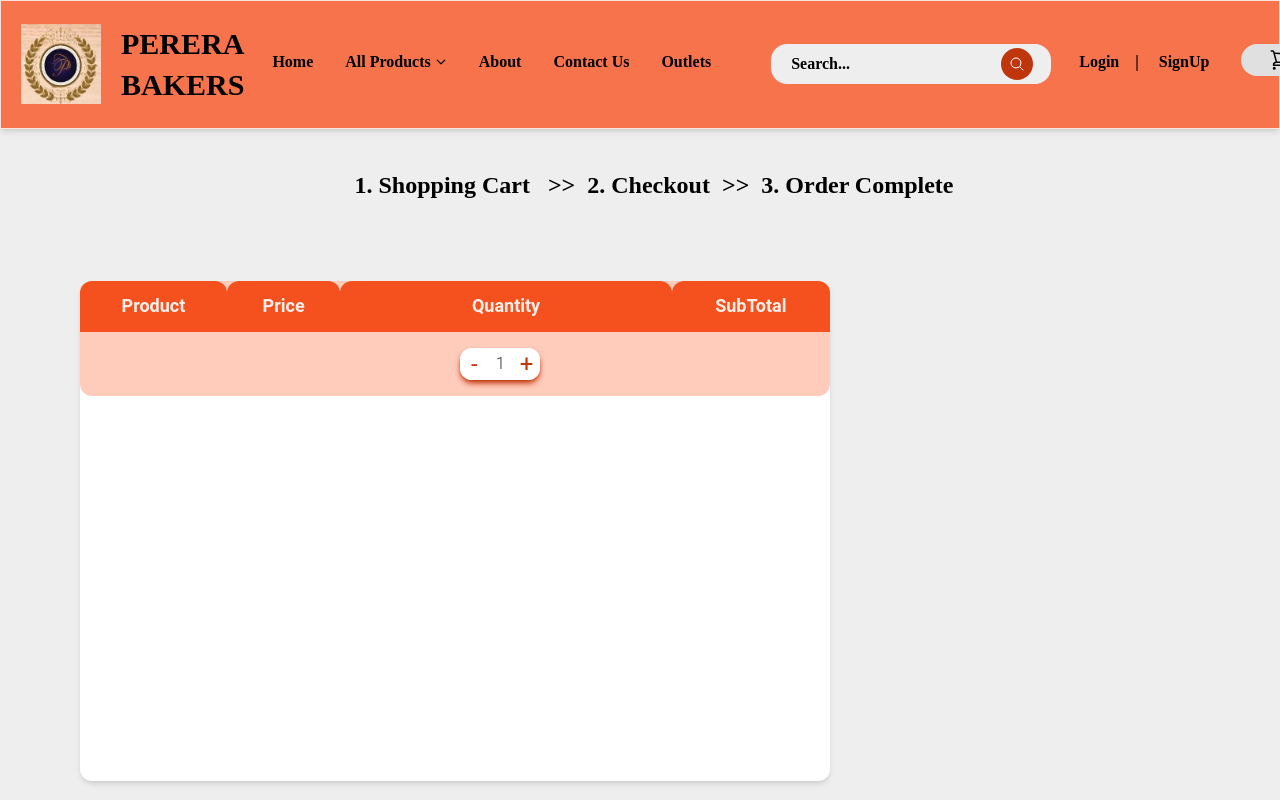
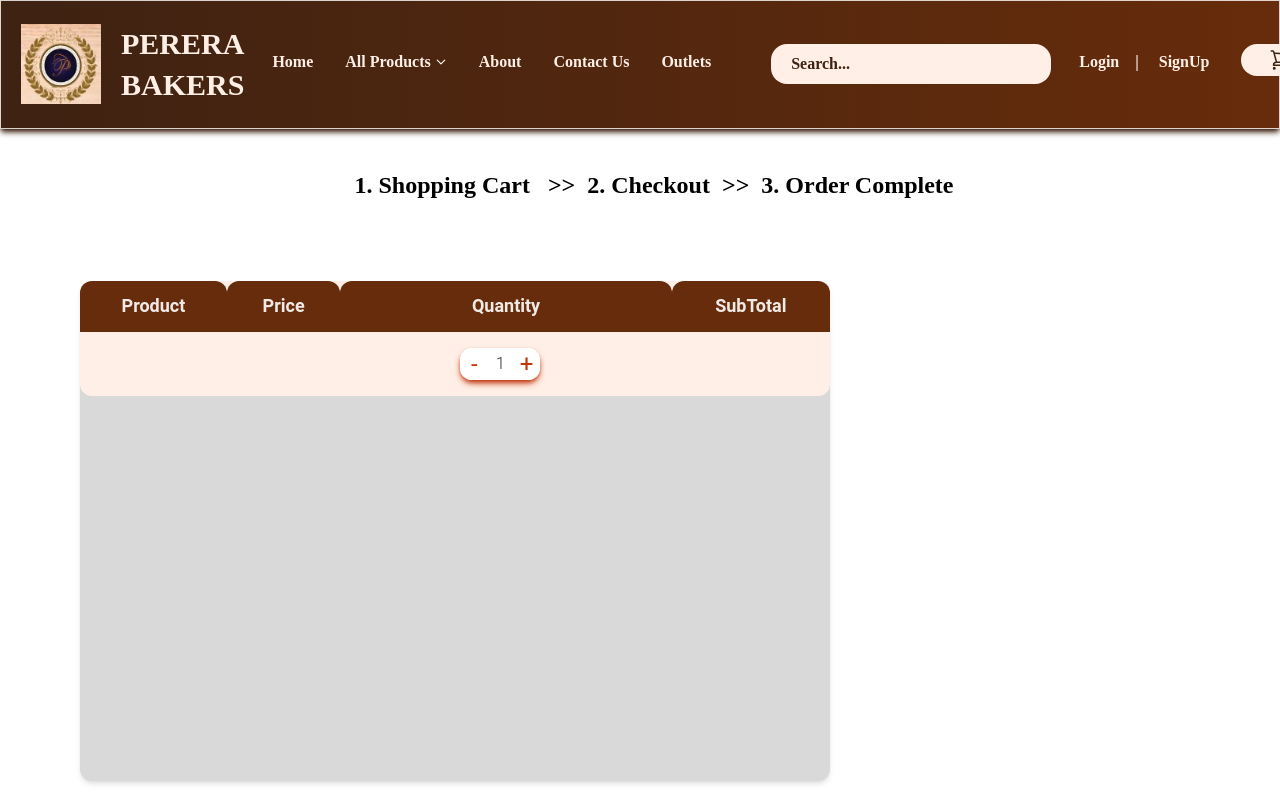
Before and after one commit to RMEH-dev/bakery-management-system, a React (Vite) app in the folder client/: page /cart in a window 1280 px wide. Shown: the top 800 px of the page. Built offline with nearby package versions, Linux system fonts and the light colour scheme.

Commit message:
Custom colours added
Tailwin.config.js configured to custom colours and fonts

```diff
--- a/client/src/components/cart.jsx
+++ b/client/src/components/cart.jsx
@@ -27,7 +27,7 @@ export function Cart() {
   return (
     <div>
       <MegaMenuWithHover />
-      <div className=" bg-gray-200 w-[600px] h-[1000px] pb-36 lg:w-auto md:w-auto sm:w-auto sm:h-auto sm:text-wrap sm:text-md">
+      <div className=" bg-white w-[600px] h-[1000px] pb-36 lg:w-auto md:w-auto sm:w-auto sm:h-auto sm:text-wrap sm:text-md">
         <Typography>
           <div className=" items-center justify-center flex font-bold font-[Montserrat] text-2xl pl-10 pt-10">
             <Link to="/cart">
@@ -41,20 +41,20 @@ export function Cart() {
             <Link to="/order_complete">&nbsp; 3. Order Complete &nbsp;</Link>
           </div>
         </Typography>
-        <Card className="mt-20 ml-20 justify-left w-[750px] h-[500px] z-120 flex bg-white">
+        <Card className="mt-20 ml-20 justify-left w-[750px] h-[500px] z-120 flex bg-c4">
           {/* <Typography className="pl-12 pt-5 text-2xl text-black font-bold font-[Montserrat]">
               Log In
             </Typography>
             <Typography className="text-black mt-0 font-medium font-[Montserrat] pl-12 pt-2">
               To taste the flavors of freshness!
             </Typography> */}
-          <table className=" bg-deep-orange-100 w-[750px] min-w-max table-auto rounded-xl">
+          <table className=" bg-c2 w-[750px] min-w-max table-auto rounded-xl">
             <thead>
               <tr>
                 {TABLE_HEAD.map((head) => (
                   <th
                     key={head}
-                    className="border-b items-center justify-center rounded-tr-xl rounded-tl-xl border-deep-orange-600 bg-deep-orange-600 p-4"
+                    className="border-b items-center justify-center rounded-tr-xl rounded-tl-xl border-c3 bg-c3 p-4"
                   >
                     <Typography
                       variant="small"
--- a/client/src/components/loginform.jsx
+++ b/client/src/components/loginform.jsx
@@ -14,7 +14,7 @@ import {
 
     return (
       <div
-        className="inset-0 flex justify-center items-center bg-gradient-to-br from-deep-orange-800 to-deep-orange-200 backdrop-blur-sm"
+        className="inset-0 flex justify-center items-center bg-gradient-to-br from-c3 to-c2 backdrop-blur-sm"
         //   onClick={() => onClose(handleClose)}
       >
         <div className="p-5 w-[600px] h-screen ">
@@ -28,7 +28,7 @@ import {
             <Typography className="text-black mt-0 font-medium font-[Montserrat] pl-12 pt-2">
               To taste the flavors of freshness!
             </Typography>
-            <Typography className=" mt-3 w-[475px] h-2 rounded-r-2xl bg-deep-orange-900"></Typography>
+            <Typography className=" mt-3 w-[475px] h-2 rounded-r-2xl bg-c3"></Typography>
             <form className="ml-[50px] mt-5 mb-2 w-80 h-150 max-w-screen-lg sm:w-96">
               <div className="mb-1 flex flex-col gap-6">
 
@@ -60,7 +60,7 @@ import {
               </div>
               <Link to="/">
                 <Button
-                  className="w-[300px] ml-20 mt-10 hover:bg-deep-orange-900 bg-deep-orange-500 rounded-3xl text-white text-xl font-[Montserrat]"
+                  className="w-[300px] ml-20 mt-10 hover:bg-deep-orange-900 bg-c3 rounded-3xl text-white text-xl font-[Montserrat]"
 
                 >
                   log in
--- a/client/src/components/navbar.jsx
+++ b/client/src/components/navbar.jsx
@@ -86,12 +86,11 @@ function NavListMenu() {
   const [isMobileMenuOpen, setIsMobileMenuOpen] = React.useState(false);
   const renderItems = navListMenuItems.map(({ title }, key) => (
     <Link to="/products" key={key}>
-      <MenuItem className="flex items-center gap-3 rounded-lg bg-deep-orange-300">
-        <div>
+      <MenuItem className="flex items-center gap-3 rounded-lg hover:text-c1 hover:bg-c4">
+        <div className="">
           <Typography
             variant="h4"
-            color="black"
-            className="flex items-center text-sm  font-bold font-[Montserrat]"
+            className="flex items-center text-sm  font-bold font-[Montserrat] hover:text-c1 text-c1"
           >
             {title}
           </Typography>
@@ -116,22 +115,19 @@ function NavListMenu() {
             className="font-bold font-[Montserrat] "
           >
             <ListItem
-              className="flex items-center gap-1 py-2 pr-4 font-bold font-[Montserrat] text-black"
-              color="black"
+              className="flex items-center gap-1 py-2 pr-4 font-bold font-[Montserrat]  hover:text-c1"
               selected={isMenuOpen || isMobileMenuOpen}
               onClick={() => setIsMobileMenuOpen((cur) => !cur)}
             >
               All Products
               <ChevronDownIcon
                 strokeWidth={2.5}
-                color={"black"}
                 className={`hidden h-3 w-3 transition-transform lg:block ${
                   isMenuOpen ? "rotate-180" : ""
                 }`}
               />
               <ChevronDownIcon
                 strokeWidth={2.5}
-                color={"black"}
                 className={`block h-3 w-3 transition-transform lg:hidden ${
                   isMobileMenuOpen ? "rotate-180" : ""
                 }`}
@@ -139,13 +135,13 @@ function NavListMenu() {
             </ListItem>
           </Typography>
         </MenuHandler>
-        <MenuList className="hidden max-w-screen-xl bg-deep-orange-200 lg:block">
-          <ul className="grid grid-cols-1 gap-y-2 outline-none outline-0 text-black">
+        <MenuList className="hidden max-w-screen-xl bg-c2 lg:block">
+          <ul className="grid grid-cols-1 gap-y-2 outline-none outline-0  text-c2">
             {renderItems}
           </ul>
         </MenuList>
       </Menu>
-      <div className="block lg:hidden">
+      <div className="block lg:hidden text-c2 ">
         <Collapse open={isMobileMenuOpen}>{renderItems}</Collapse>
       </div>
     </React.Fragment>
@@ -168,11 +164,8 @@ function NavList() {
   return (
     <List className="flex text-nowrap md:px-0 mt-4 mb-6 p-0 lg:mt-0 lg:mb-0 lg:flex-row lg:p-1">
       <Typography
-        as="a"
-        href="#"
         variant="medium"
-        color="black"
-        className="font-bold font-[Montserrat]"
+        className="font-bold font-[Montserrat] text-c2"
       >
         <Link to="/#">
           <ListItem className="flex items-center gap-2 py-2 pr-4">
@@ -185,28 +178,21 @@ function NavList() {
         as="a"
         href="#"
         variant="medium"
-        color="black"
-        className="font-bold font-[Montserrat]"
+        className="font-bold font-[Montserrat] text-c2"
       >
         <ListItem className="flex items-center gap-2 py-2 pr-4">About</ListItem>
       </Typography>
       <Typography
-        as="a"
-        href="#"
         variant="medium"
-        color="black"
-        className="font-bold font-[Montserrat]"
+        className="font-bold font-[Montserrat]  text-c2"
       >
         <ListItem className="flex items-center gap-2 py-2 pr-4">
           Contact Us
         </ListItem>
       </Typography>
       <Typography
-        as="a"
-        href="#"
         variant="medium"
-        color="black"
-        className="font-bold font-[Montserrat] hover-bg-red-500"
+        className="font-bold font-[Montserrat]  text-c2"
       >
         <ListItem className="flex items-center gap-2 py-2 pr-4">
           Outlets
@@ -217,11 +203,11 @@ function NavList() {
         href="#"
         variant="medium"
         color="black"
-        className="font-bold font-[Montserrat] pl-10"
+        className="font-bold font-[Montserrat] pl-10  text-c2"
       >
-        <div class="pl-5 flex items-center min-h-8 w-[280px] bg-gray-200 text-black rounded-2xl">
+        <div class="pl-5 flex items-center min-h-8 w-[280px] bg-c2 text-c1 rounded-2xl">
           <input
-            class="w-35 justify-left border-none bg-transparent py-1 placeholder:text-black text-black outline-none focus:outline-none "
+            class="w-35 justify-left border-none bg-transparent py-1 placeholder:text-c1 text-c1 outline-none focus:outline-none "
             type="search"
             name="search"
             placeholder="Search..."
@@ -229,7 +215,7 @@ function NavList() {
           />
           <button
             type="submit"
-            class="m-1 rounded-3xl bg-deep-orange-900 px-2 py-2 text-white"
+            class="m-1 rounded-3xl bg-c1-100 px-2 py-2 text-c2"
           >
             <svg
               xmlns="http://www.w3.org/2000/svg"
@@ -249,11 +235,8 @@ function NavList() {
         </div>
       </Typography>
       <Typography
-        as="a"
-        href="#"
         variant="medium"
-        color="black"
-        className="font-bold font-[Montserrat] hover-bg-red-500 md:pl-2 "
+        className="font-bold font-[Montserrat] text-c2 md:pl-2 "
       >
         <Link to="/logIn">
           <ListItem className="flex items-center gap-2 py-2 lg:pl-4 pr-2">
@@ -262,7 +245,7 @@ function NavList() {
         </Link>
       </Typography>
       <Typography color="black" className="font-bold font-[Montserrat]">
-        <div className="flex items-center h-9 pl-1">|</div>
+        <div className="flex items-center h-9 pl-1 text-c2">|</div>
       </Typography>
       <Typography
         as="a"
@@ -273,13 +256,13 @@ function NavList() {
       >
         {" "}
         <Link to="/signUp">
-          <ListItem className="flex items-center gap-2 py-2 pr-2">
+          <ListItem className="flex items-center gap-2 py-2 pr-2 text-c2">
             SignUp
           </ListItem>
         </Link>
       </Typography>
       <Typography as="a" href="#">
-        <button class="flex items-center justify-center bg-gray-300 w-20 h-8 rounded-3xl text-black hover:bg-white duration-500">
+        <button class="flex items-center justify-center bg-c2 w-20 h-8 rounded-3xl text-c1 hover:bg-white duration-500">
           <Link to= '/cart'>
             <svg
               xmlns="http://www.w3.org/2000/svg"
@@ -301,7 +284,7 @@ function NavList() {
       </Typography>
 
       <Typography as="a" href="#" className="pl-2">
-        <button class="flex items-center justify-center bg-deep-orange-900 w-20 h-8 rounded-3xl text-white hover:bg-white hover:text-black duration-500">
+        <button class="flex items-center justify-center bg-c1 w-20 h-8 rounded-3xl text-c2 hover:bg-white hover:text-c1 duration-500">
           <svg
             xmlns="http://www.w3.org/2000/svg"
             fill="none"
@@ -333,8 +316,8 @@ export function MegaMenuWithHover() {
   }, []);
 
   return (
-    <Navbar className="max-w-screen-3xl px-5 py-4 bg-deep-orange-600 rounded-none">
-      <div className="flex items-center text-black ">
+    <Navbar className="max-w-screen-3xl px-5 py-4 bg-gradient-to-r from-c1 to-c3 bg-opacity-100 outline outline-none shadow-md shadow-c1  rounded-none">
+      <div className="flex items-center text-c2 ">
         <img src="./src/assets/logos/logo.jpg" class="w-20 h-20" alt="logo" />
         <Typography
           as="a"
@@ -344,8 +327,8 @@ export function MegaMenuWithHover() {
         >
           PERERA BAKERS
         </Typography>
-        <div className="hidden lg:block">
-          <NavList />
+        <div className="hidden lg:block text-c2">
+          <NavList className="text-c2"/>
         </div>
         {/* <SearchBar /> */}
         <IconButton
@@ -355,9 +338,9 @@ export function MegaMenuWithHover() {
           onClick={() => setOpenNav(!openNav)}
         >
           {openNav ? (
-            <XMarkIcon className="h-6 w-6" color="black" strokeWidth={2} />
+            <XMarkIcon className="h-6 w-6 text-c2" strokeWidth={2} />
           ) : (
-            <Bars3Icon className="h-6 w-6" color="black" strokeWidth={2} />
+            <Bars3Icon className="h-6 w-6 text-c2"  strokeWidth={2} />
           )}
         </IconButton>
       </div>
--- a/client/src/components/primary/productlist.jsx
+++ b/client/src/components/primary/productlist.jsx
@@ -47,7 +47,7 @@ const navListMenuItems = [
 
   export const ProductList = () => {
     return (
-      <ul className="pl-6 pt-5 pb-5 w-[350px] rounded-r-2xl bg-deep-orange-300  flex flex-col space-y-1">
+      <ul className="pl-6 pt-5 pb-5 w-[300px] md:w-[300px] lg:w-[300px] xl:w-[320px] 2xl:w-[330px]  rounded-r-2xl bg-c3 text-c2 hover:text-c1 flex flex-col space-y-1">
         {navListMenuItems.map((item) => (
           <li key={item.title} className="px-4 py-2 hover:text-white">
             <Link to={`/bakery/${item.title.toLowerCase()}`}>
--- a/client/tailwind.config.js
+++ b/client/tailwind.config.js
@@ -8,41 +8,27 @@ module.exports = withMT({
     "./src/components/pages/**/*.{js,ts,jsx,tsx}"
   ],
   theme: {
-    extend: {
-      colors: {
-        c1: {
-          100: "3E2212",
-          200: "5d4233",
-          300: "7c6457",
-          400: "9c887e",
-          500: "bcaea70",
-          600: "ddd6d2",
-        },
-        c2: "FFEFE60",
-        c3: {
-          100: "D9D9D9",
-          200: "b1b1b1",
-          300: "8b8b8b",
-          400: "666666",
-          500: "444444",
-          600: "252525",
-        },
-        c4: "FFD8C3",
-        c5: {
-          100: "920000",
-          200: "ab3d28",
-          300: "c1644f",
-          400: "d58a78",
-          500: "e6b1a3",
-          600: "f4d7d0",
-        },
-        c6: "0C9200",
+    colors: {
+      c1: "#3E2212",
+      c2: "#FFEFE6",
+      c3: "#672C0B",
+      c4: "#D9D9D9",
+      c5: "#FFD8C3",
+      c6: {
+        100: "#920000",
+        200: "#ab3d28",
+        300: "#c1644f",
+        400: "#d58a78",
+        500: "#e6b1a3",
+        600: "#f4d7d0",
       },
-      font: {
-        font1: ["Poppins", "sans-serif"],
-        font2: ["Montserrat", "sans-serif"],
-      }
+      c7: "#0C9200",
     },
+    font: {
+      font1: ["Poppins", "sans-serif"],
+      font2: ["Montserrat", "sans-serif"],
+    }
   },
+    extend: {},
   plugins: [],
 });
```
Also changed, not shown: client/src/components/footer.jsx (+6 -6 lines), client/src/components/primary/productcard.jsx (+5 -6 lines), client/src/components/productgallery.jsx (+4 -4 lines).
